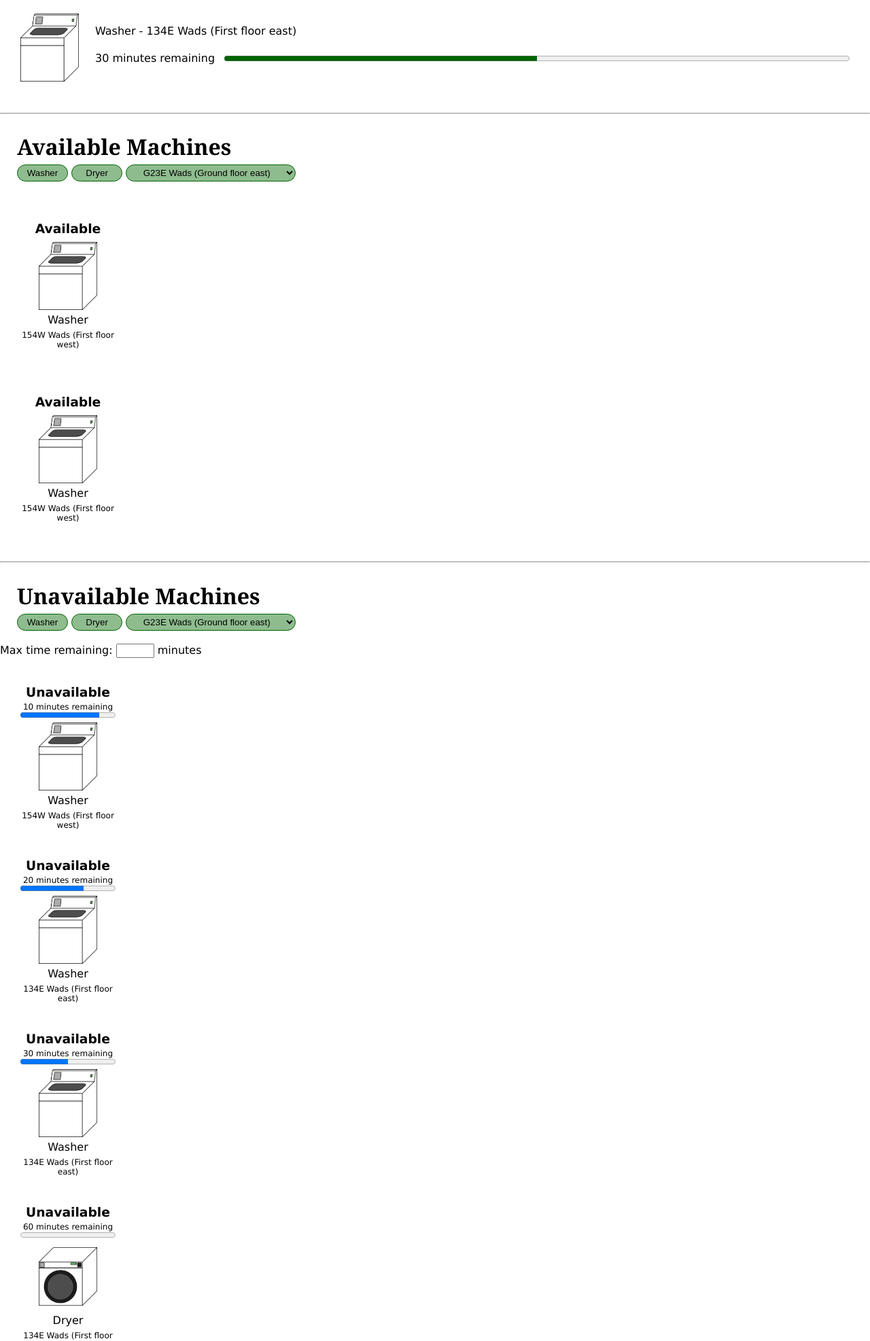
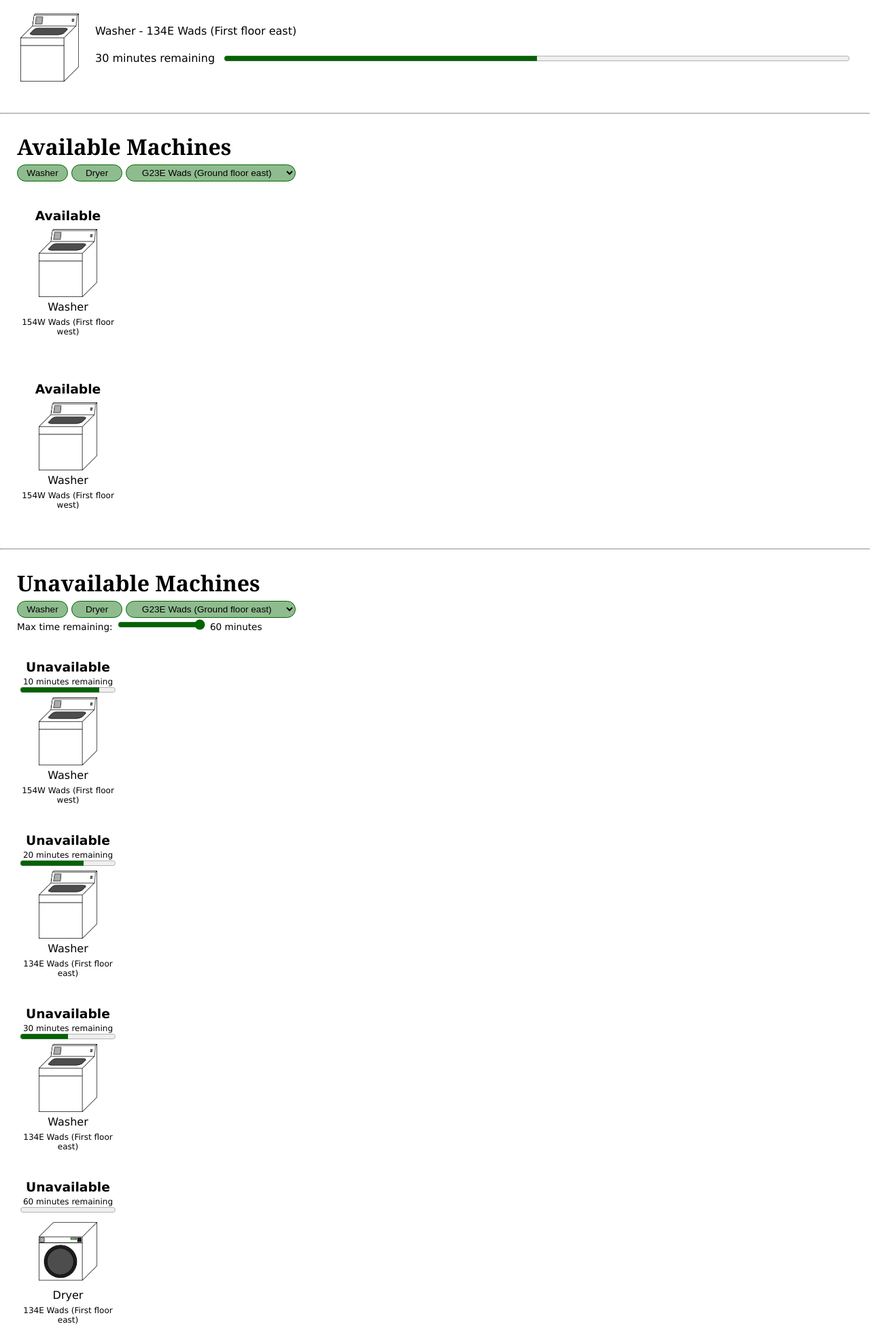
Before and after one commit to cksitts/CS3141-R01-team7, a Flask app: page /home in a window 1280 px wide. Shown: the part 491-2464 px from the top of the page at 68% size. Run offline with Flask 2, Linux system fonts and the light colour scheme; the visitor is signed in with stand-in values (Sample User, id 1).

Commit message:
Home page UI updates
Organized machineGrid.css by styles for available machines and unavailable machines
Changed remaining time text input into a slider
Updated washer/dryer buttons to toggle on click
Updated profile dropdown to use a more reliable method of detecting state
Updated global font size to allow users to resize for accessibility
Updated sort buttons/sliders to have a larger font size

```diff
--- a/app/static/css/displayMachines.css
+++ b/app/static/css/displayMachines.css
@@ -13,6 +13,7 @@
     padding : 0px 10px;
     border : 1px solid var(--main-dark);
     border-radius: 25px;
+    font-size : 0.85em;
 
     opacity : 1;
     background-color: var(--main-light);
@@ -28,9 +29,17 @@
     border : 1px solid var(--main-dark);
     border-radius: 25px;
     text-align: center;
+    font-size : 0.85em;
 
     background-color: var(--main-light);
 }
 .filterButtons .dropdownSelect:hover {
     background-color: var(--hover-light);
 }
+/* TODO slider hover color change */
+.filterButtons input.timeSlider {
+    accent-color: var(--main-dark);
+}
+.filterButtons label.timeSlider, .filterButtons output.timeSlider {
+    font-size : 0.85em;
+}
--- a/app/static/css/global.css
+++ b/app/static/css/global.css
@@ -14,7 +14,7 @@
 /* Global Fonts */
 body {
     font-family : Verdana, Tahoma, sans-serif;
-    font-size : 1em;
+    font-size : 100%;
     color : var(--text-color);
 
     background-color: var(--background-color);
--- a/app/static/css/machineGrid.css
+++ b/app/static/css/machineGrid.css
@@ -1,6 +1,7 @@
 @import "global.css";
 
 /* Machine Info Block */
+/* Available Machines */
 .availableMachineBlock, .unavailableMachineBlock {
     position : relative;
     width : 140px;
@@ -15,32 +16,10 @@
     padding : 10px 0px;
     text-align : center;
 }
-.unavailableMachineBlock > p.timeRemaining {
-    position : absolute;
-    left : 0px;
-    top : 35px;
-    margin : 0px;
-
-    width : 100%;
-    text-align: center;
-    font-size: 0.75em;
-}
-.unavailableMachineBlock progress.timeRemaining {
-    margin : 5px 0px;
-    width : 100%;
-}
 .availableMachineBlock img {
     position : absolute;
     left : 27px;
     top : 40px;
-
-    width : 86px;
-    height : 100px;
-}
-.unavailableMachineBlock img {
-    position : absolute;
-    left : 27px;
-    top : 65px;
 
     width : 86px;
     height : 100px;
@@ -53,26 +32,9 @@
     width : 100%;
     text-align: center;
 }
-.unavailableMachineBlock .machineType {
-    position : absolute;
-    top : 170px;
-    margin : 0px;
-
-    width : 100%;
-    text-align: center;
-}
 .availableMachineBlock .machineLocation {
     position : absolute;
     top : 170px;
-    margin : 0px;
-
-    width : 100%;
-    text-align: center;
-    font-size: 0.75em;
-}
-.unavailableMachineBlock .machineLocation {
-    position : absolute;
-    top : 195px;
     margin : 0px;
 
     width : 100%;
@@ -109,3 +71,47 @@
 .availableMachineBlock > button:hover {
     background-color: var(--hover-dark);
 }
+
+
+/* Unavailable Machines */
+.unavailableMachineBlock > p.timeRemaining {
+    position : absolute;
+    left : 0px;
+    top : 35px;
+    margin : 0px;
+
+    width : 100%;
+    text-align: center;
+    font-size: 0.75em;
+}
+.unavailableMachineBlock progress.timeRemaining {
+    margin : 5px 0px;
+    width : 100%;
+
+    accent-color : var(--main-dark);
+}
+.unavailableMachineBlock img {
+    position : absolute;
+    left : 27px;
+    top : 65px;
+
+    width : 86px;
+    height : 100px;
+}
+.unavailableMachineBlock .machineType {
+    position : absolute;
+    top : 170px;
+    margin : 0px;
+
+    width : 100%;
+    text-align: center;
+}
+.unavailableMachineBlock .machineLocation {
+    position : absolute;
+    top : 195px;
+    margin : 0px;
+
+    width : 100%;
+    text-align: center;
+    font-size: 0.75em;
+}
--- a/app/static/js/displayMachines.js
+++ b/app/static/js/displayMachines.js
@@ -1,29 +1,13 @@
 //TODO make text full opacity when background isn't
 //TODO filter functionality
-//TODO make the unavailable and available buttons work separately (they have the same ID which does not work)
-function toggleWasher() {
-    if(getComputedStyle(document.getElementById('washerToggle')).getPropertyValue("opacity") == 1) {
+
+//Element parameter is the button being clicked, this counteracts the fact that Jinja creates multiple buttons with the same ID
+function toggle(element) {
+    if(getComputedStyle(element).getPropertyValue("opacity") == 1) {
         //Toggle off
-        document.getElementById('washerToggle').style.opacity = 0.5
-        console.log("toggle washer off")
+        element.style.opacity = 0.5
     } else {
         //Toggle on
-        document.getElementById('washerToggle').style.opacity = 1
-        console.log("toggle washer on")
+        element.style.opacity = 1
     }
 }
-
-function toggleDryer() {
-    console.log(getComputedStyle(document.getElementById('dryerToggle')).getPropertyValue("opacity"))
-    if(getComputedStyle(document.getElementById('dryerToggle')).getPropertyValue("opacity") == 1) {
-        //Toggle off
-        console.log("A")
-        document.getElementById('dryerToggle').style.opacity = 0.5
-        console.log("toggle dryer off")
-    } else {
-        //Toggle on
-        console.log("B")
-        document.getElementById('dryerToggle').style.opacity = 1
-        console.log("toggle dryer on")
-    }
-}
--- a/app/static/js/home.js
+++ b/app/static/js/home.js
@@ -1,5 +1,5 @@
 function toggleDropdown() {
-    if(document.getElementById('profileDropdown').style.display === 'block') {
+    if(getComputedStyle(document.getElementById('profileDropdown')).getPropertyValue("display") == 'block') {
         document.getElementById('profileDropdown').style.animationName = 'dropupAnimation';
         document.getElementById('profileDropdown').style.animationPlayState = 'running';
 
--- a/app/templates/displayMachines.html
+++ b/app/templates/displayMachines.html
@@ -14,21 +14,22 @@
 
         <!--TODO filter functionality-->
         <div class="filterButtons">
-            <button onclick="toggleWasher()" class="toggleButton" id="washerToggle" type="button">Washer</button>
-            <button onclick="toggleDryer()" class="toggleButton" id="dryerToggle" type="button">Dryer</button>
+            <button onclick="toggle(this)" class="toggleButton" id="washerToggle" type="button">Washer</button>
+            <button onclick="toggle(this)" class="toggleButton" id="dryerToggle" type="button">Dryer</button>
             <select class="dropdownSelect" id="roomDropdown" name="preferredRoom">
                 {% for room in laundryRoomList %}
                     <option value='{{ room }}'>{{ room }}</option>
                 {% endfor %}
             </select>
+            <br>
+        {% if filter == 'unavailable' %}
+            <form oninput="timeSliderValue.value=parseInt(timeInput.value) + ' minutes'">
+                <label for="timeInput" class="timeSlider">Max time remaining:</label>
+                <input type="range" id="timeInput" class="timeSlider" min="0" max="60" value="60">
+                <output id="timeSliderValue" for="timeInput" class="timeSlider">60 minutes</output>
+            </form>
+        {% endif %}
         </div>
-        <br>
-        {% if filter == 'unavailable' %}
-            <label for="timeInput">Max time remaining:</label>
-            <!--TODO turn into slider-->
-            <input type="number" id="timeInput" min="0" max="60">
-            minutes
-        {% endif %}
 
 
         {% for machine in allMachines | sort(attribute='time-remaining') %}
```
